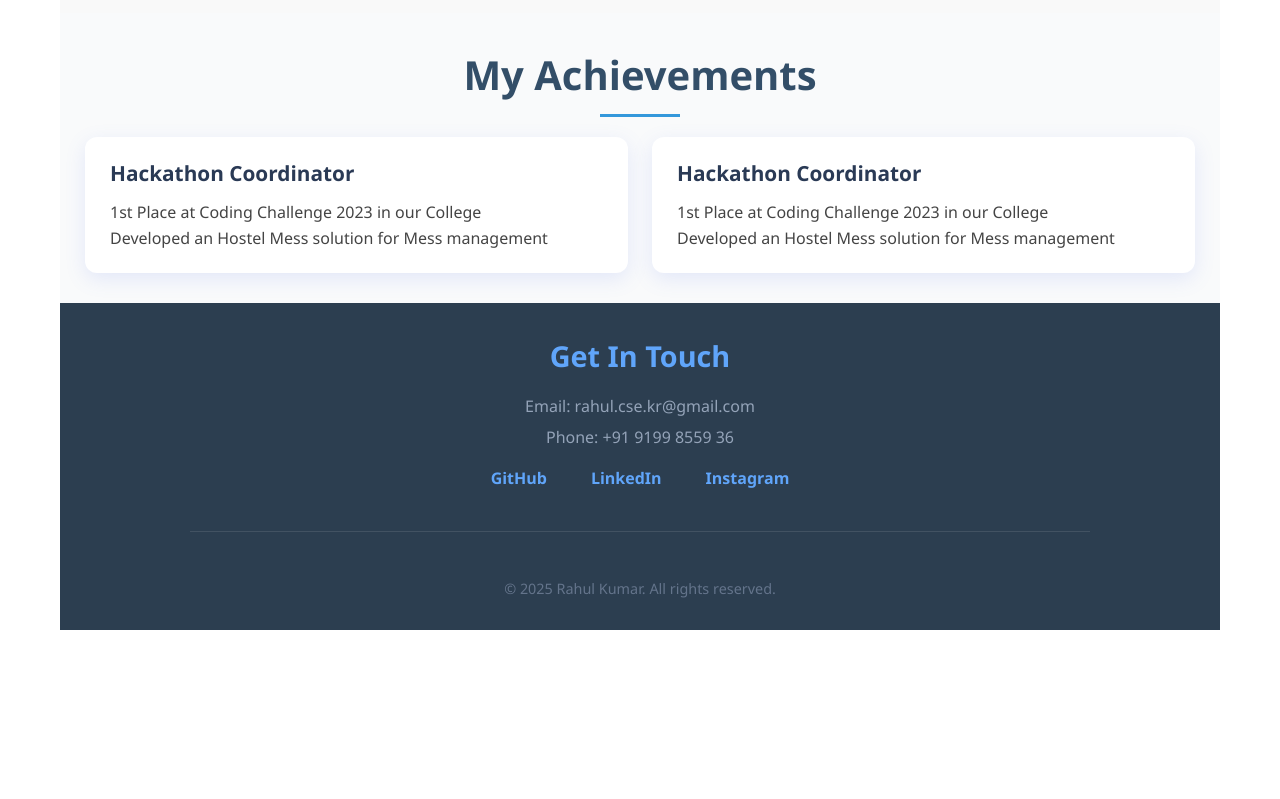
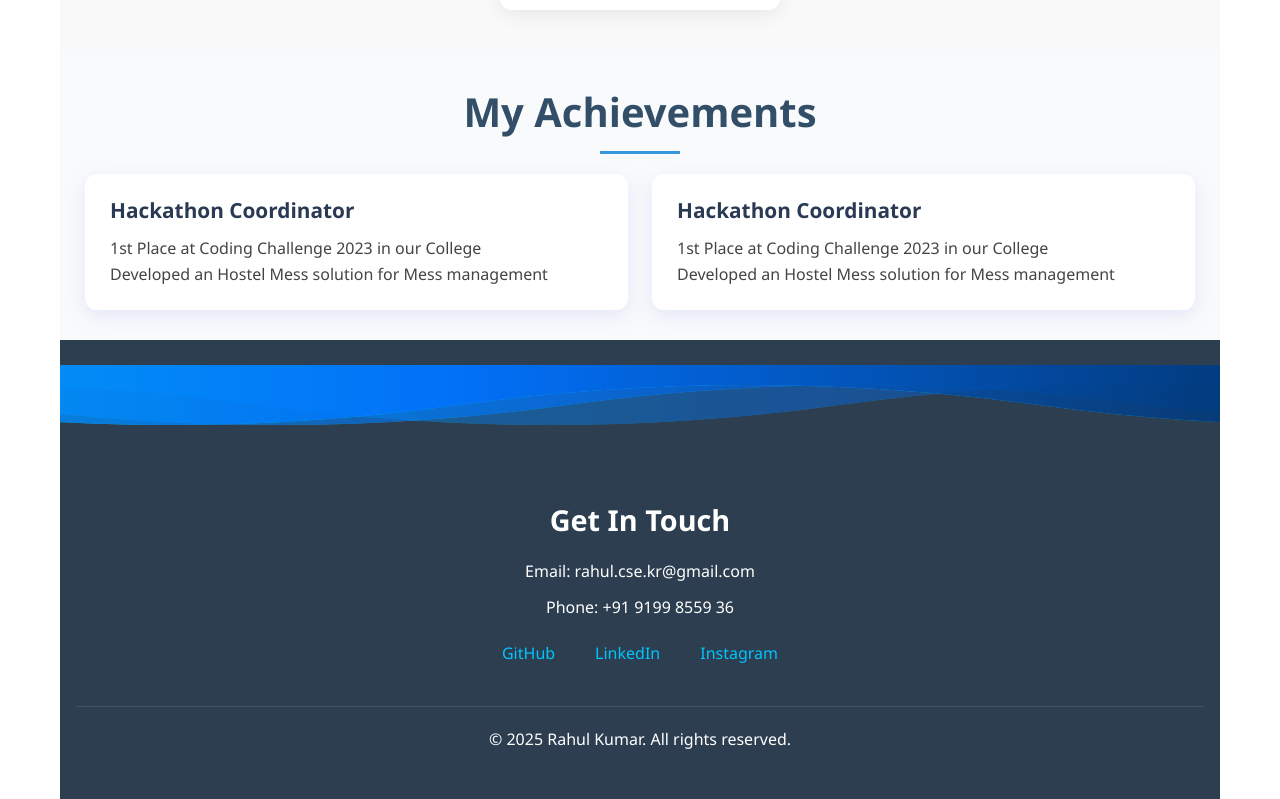
Before and after one commit to Rahul-college-use/portfolio.rahul., a React (Create React App) app: page / in a window 1280 px wide. Shown: the part 4300-5099 px from the top of the page. Before the commit the page ends 4930 px from the top, so only its background shows below. Built offline with nearby package versions, Linux system fonts and the light colour scheme.

Commit message:
update gallery app

```diff
--- a/src/components/Footer.css
+++ b/src/components/Footer.css
@@ -1,57 +1,91 @@
 .portfolio-footer {
-  background-color: #1e293b; /* dark blue-gray */
-  color: #cbd5e1; /* light gray */
-  padding: 30px 20px;
-  text-align: center;
-  font-family: 'Segoe UI', Tahoma, Geneva, Verdana, sans-serif;
+  background-color: #000c1f; /* Deep Space Blue */
+  color: #fff;
+  padding-top: 0;
+  position: relative;
+  overflow: hidden;
+}
+
+.wave-container {
+  position: relative;
+  width: 100%;
+  height: 100px;
+  line-height: 0;
+}
+
+.wave {
+  position: absolute;
+  width: 200%;
+  height: 100px;
+  fill: url(#spaceGradient);
+  filter: drop-shadow(0 0 0px #00c6ff);
+  transition: transform 0.5s ease;
+}
+
+.wave1 {
+  animation: orbit1 10s linear infinite;
+  opacity: 0.8;
+  z-index: 3;
+}
+
+.wave2 {
+  animation: orbit2 15s linear infinite reverse;
+  opacity: 0.6;
+  z-index: 2;
+}
+
+.wave3 {
+  animation: orbit3 20s linear infinite;
+  opacity: 0.4;
+  z-index: 1;
+}
+
+.wave:hover {
+  transform: scale(1.05);
+}
+
+/* Orbital Animations (Simulating Orbit Motion) */
+@keyframes orbit1 {
+  0% { transform: translateX(0); }
+  100% { transform: translateX(-50%); }
+}
+
+@keyframes orbit2 {
+  0% { transform: translateX(0); }
+  100% { transform: translateX(-50%); }
+}
+
+@keyframes orbit3 {
+  0% { transform: translateX(0); }
+  100% { transform: translateX(-50%); }
 }
 
 .footer-content {
-  max-width: 900px;
-  margin: 0 auto;
+  padding: 2rem 1rem;
+  text-align: center;
 }
 
 .contact-info h3 {
-  font-size: 1.8rem;
-  margin-bottom: 15px;
-  color: #60a5fa; /* soft blue */
-}
-
-.contact-info p {
-  margin: 5px 0;
-  font-size: 1rem;
-  color: #94a3b8; /* medium gray */
-}
-
-.social-links {
-  margin-top: 15px;
+  margin-bottom: 1rem;
 }
 
 .social-links a {
-  color: #60a5fa;
-  margin: 0 12px;
+  color: #00c6ff;
+  margin: 0 10px;
   text-decoration: none;
-  font-weight: 600;
-  transition: color 0.3s ease;
 }
 
 .social-links a:hover {
-  color: #93c5fd; /* lighter blue on hover */
   text-decoration: underline;
 }
 
-.copyright p {
-  margin-top: 25px;
-  font-size: 0.9rem;
-  color: #64748b; /* subdued gray */
-}
-
-@media (max-width: 480px) {
-  .contact-info h3 {
-    font-size: 1.4rem;
+/* Responsive Adjustments */
+@media (max-width: 600px) {
+  .footer-content {
+    padding: 1.5rem 1rem;
   }
+  .contact-info p,
   .social-links a {
-    margin: 0 8px;
     font-size: 0.9rem;
   }
 }
--- a/src/components/Footer.jsx
+++ b/src/components/Footer.jsx
@@ -4,6 +4,30 @@ import './Footer.css';
 const Footer = () => {
   return (
     <footer id="contact" className="portfolio-footer">
+      {/* Space Gradient Definition */}
+      <svg width="0" height="0">
+        <defs>
+          <linearGradient id="spaceGradient" x1="0%" y1="0%" x2="100%" y2="0%">
+            <stop offset="0%" stopColor="#00c6ff" />
+            <stop offset="50%" stopColor="#0072ff" />
+            <stop offset="100%" stopColor="#001e3c" />
+          </linearGradient>
+        </defs>
+      </svg>
+
+      {/* Orbital Wave Layers */}
+      <div className="wave-container">
+        <svg viewBox="0 0 1200 100" preserveAspectRatio="none" className="wave wave1">
+          <path d="M0,40 Q150,0 300,40 T600,40 T900,40 T1200,40 L1200,0 L0,0 Z" />
+        </svg>
+        <svg viewBox="0 0 1200 100" preserveAspectRatio="none" className="wave wave2">
+          <path d="M0,40 Q150,0 300,40 T600,40 T900,40 T1200,40 L1200,0 L0,0 Z" />
+        </svg>
+        <svg viewBox="0 0 1200 100" preserveAspectRatio="none" className="wave wave3">
+          <path d="M0,40 Q150,0 300,40 T600,40 T900,40 T1200,40 L1200,0 L0,0 Z" />
+        </svg>
+      </div>
+
       <div className="footer-content">
         <div className="contact-info">
           <h3>Get In Touch</h3>
--- a/src/data/Data.js
+++ b/src/data/Data.js
@@ -1,5 +1,14 @@
 
 const projects = [
+  {
+    id: 4,
+    title: "Gallery Project",
+    description: "A responsive web app that fetches and displays gallery images using an external API.",
+    technologies: ["React", "Tailwind CSS", "JavaScript", "Lorem API"],
+    image: "https://i.ibb.co/5DJRrXK/Screenshot-2026-02-25-225317.png",
+    details: "Built a responsive web application that fetches random user information from the Random User API and displays details like name, email, phone number, location, date of birth, and profile image. Implemented error handling, UI feedback on button click, copy/select restriction for basic data security, and mobile-friendly design. The project demonstrates DOM manipulation, async API calls, and basic front-end security tricks.",
+    link: "https://gallery-project-ki5y.vercel.app/"
+  },
   {
     id: 3,
     title: "Weather Application Platform",
```
